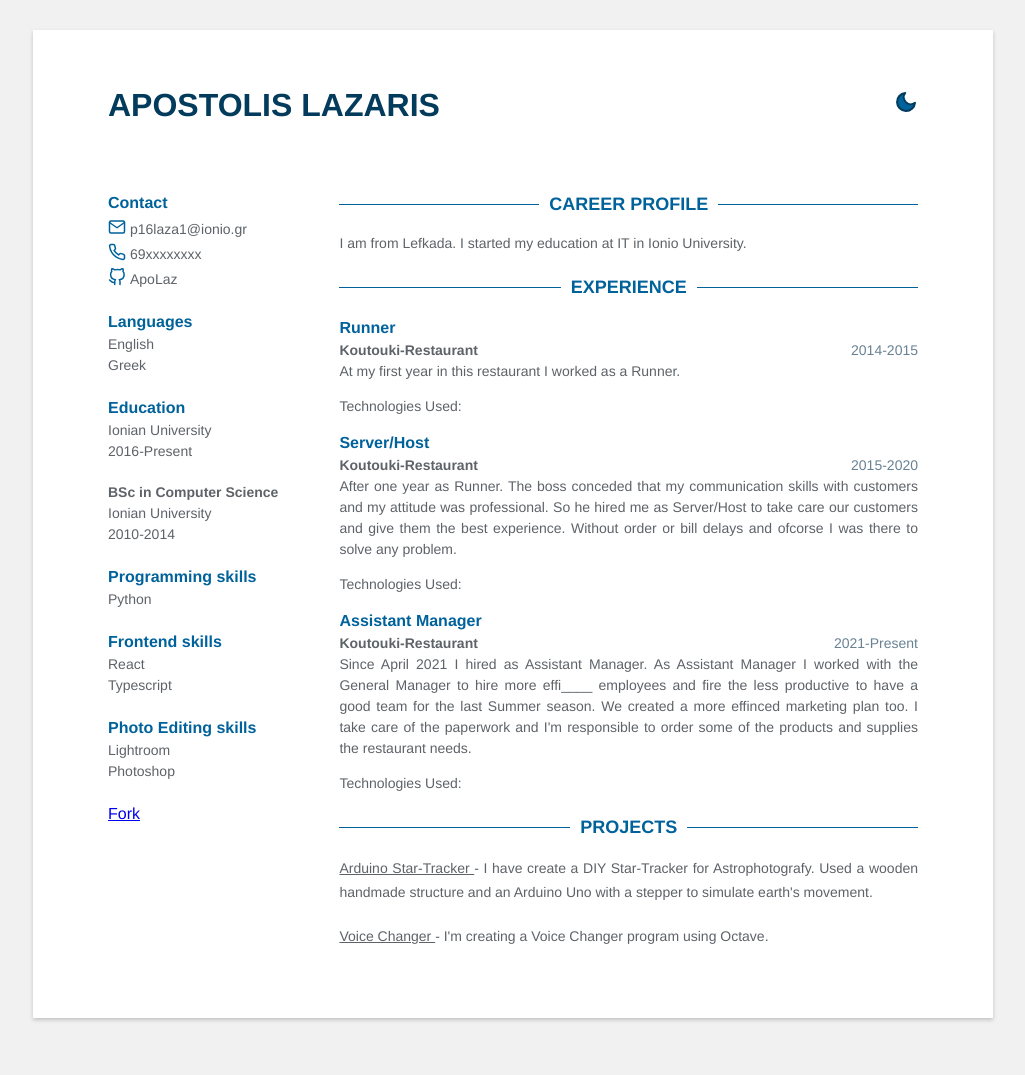
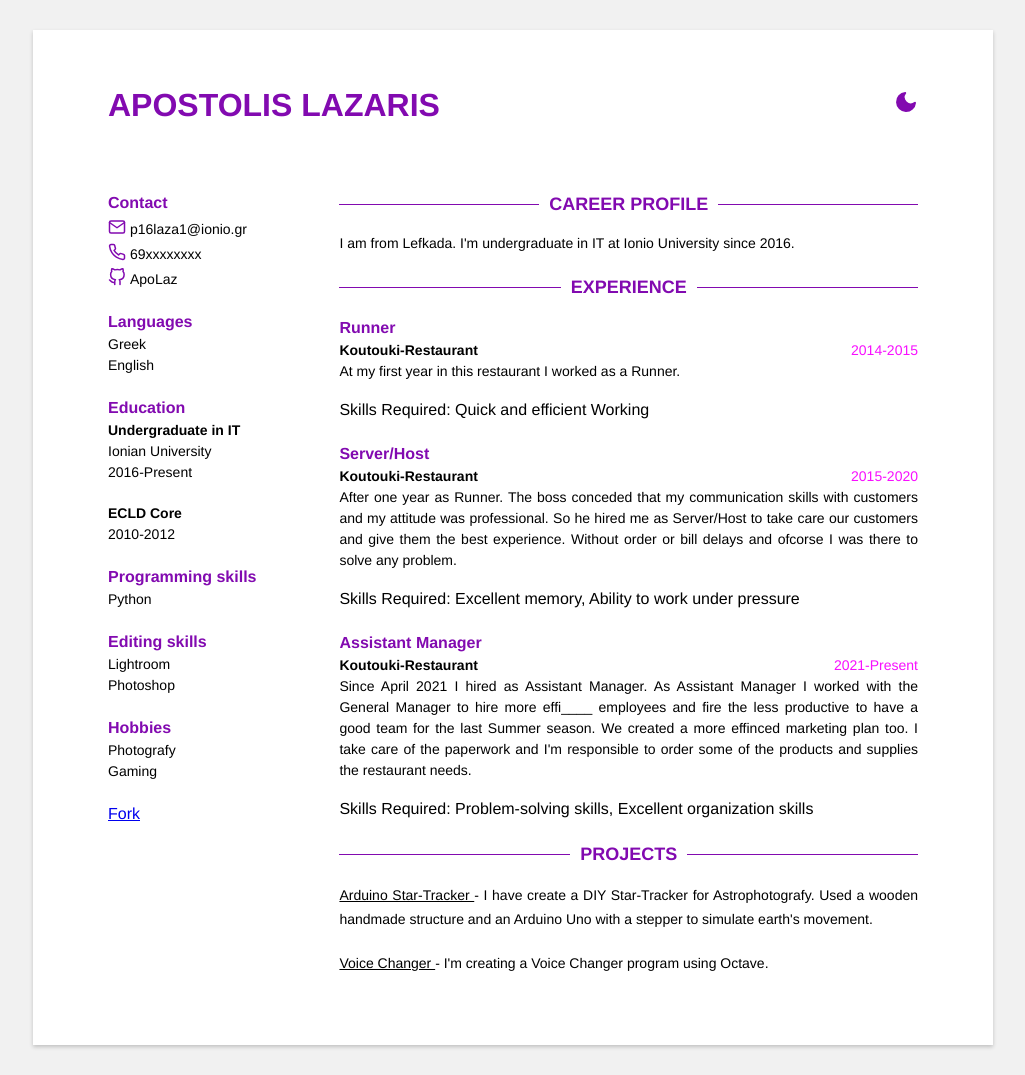
Before and after one commit to ApoLaz/my-cv, a Jekyll site: the page built from index.html, in a window 1280 px wide. Shown: the whole page, without its empty margins (127-1152 px from the left). Built offline with Jekyll 4.4.1, drawn with Linux system fonts in a browser that asks for light colours; before the commit the page ends 1048 px from its top, so only the background shows below that.

Commit message:
cv update

```diff
--- a/_config.yml
+++ b/_config.yml
@@ -2,7 +2,7 @@ title: ApoLaz CV
 description:  A beautiful template for your CV.
 url: https://apolaz.github.io/my-cv/
 baseurl: ''
-theme_skin: blue
+theme_skin: purple
 
 sass:
   sass_dir: _sass
--- a/_data/data.yml
+++ b/_data/data.yml
@@ -12,36 +12,39 @@ contact:
   twitter:
 
 languages:
+  - idiom: Greek
   - idiom: English
-  - idiom: Greek
   - idiom:
 
 education:
-  - Student: Student IT
+  - degree: Undergraduate in IT
     time: 2016-Present
     university: Ionian University
 
-  - degree: BSc in Computer Science
-    time: 2010-2014
-    university: Ionian University
+  - degree: ECLD Core
+    time: 2010-2012
+    university:
 
 skills:
   - category: Programming
     skill:
       - Python
       -
-  - category: Frontend
-    skill:
-      - React
-      - Typescript
-  - category: Photo Editing
+  - category: Editing
     skill:
       - Lightroom
       - Photoshop
 
+hobbies:
+  - category: Hobbies
+    hobby:
+      - Photografy
+      - Gaming
+
+
 # Profile
 profile: |
-  I am from Lefkada. I started my education at IT in Ionio University.
+  I am from Lefkada. I'm undergraduate in IT at Ionio University since 2016.
 
 # Experience
 experience:
--- a/_includes/experience.html
+++ b/_includes/experience.html
@@ -12,7 +12,7 @@
                 <span class="time">{{exp.time}}</span>
             </div>
             <div class="details">{{exp.details}}</div>
-            <p class="technologies">Technologies Used: {{exp.technologies_used}}</p>
+            <p class="skills">Skills Required: {{exp.skills}}</p>
         </div>
 
     {% endfor %}
--- /dev/null
+++ b/_includes/hobbies.html
@@ -0,0 +1,11 @@
+{% assign hobbies = site.data.data.hobbies %}
+{% if hobbies %}
+<section class="hobbies">
+    {% for sks in hobbies %}
+        <div class="title">{{sks.category}} </div>
+        {% for sk in sks.hobby%}
+            <div class="hobby">{{sk}}</div>
+        {% endfor %}
+    {% endfor %}
+</section>
+{% endif %}
--- /dev/null
+++ b/_sass/includes/hobbies.scss
@@ -0,0 +1,10 @@
+.hobbies {
+    margin-bottom: 20px;
+    .title {
+        margin-top: 20px;
+        @include sub-header;
+    }
+    .hobby {
+        @include body-text;
+    }
+}
--- /dev/null
+++ b/_sass/skins/purple.scss
@@ -0,0 +1,18 @@
+:root {
+    --bg-color: #f1f1f1;
+    --bg-color-cv: #ffffff;
+    --fg-color: #820ab0;  //carrer
+    --fg-color-dark: #820ab0; //name
+    --fg-color-body: #000000; //grammata
+    --fg-color-title-sm: #f80fff; //den me ediaferei
+
+}
+
+[data-theme='dark'] {
+    --bg-color: #ffffff;
+    --bg-color-cv: #34065d;
+    --fg-color: #c06df8;
+    --fg-color-dark: #c06df8;
+    --fg-color-body: rgba(255,255,255);
+    --fg-color-title-sm: #f80fff;
+}
--- a/assets/css/main.scss
+++ b/assets/css/main.scss
@@ -13,6 +13,7 @@
 @import "includes/languages";
 @import "includes/education";
 @import "includes/skills";
+@import "includes/hobbies";
 @import "includes/experience";
 @import "includes/publications";
 @import "includes/projects";
--- a/index.html
+++ b/index.html
@@ -9,6 +9,7 @@ layout: default
       {% include languages.html %}
       {% include education.html %}
       {% include skills.html %}
+      {% include hobbies.html %}
       {% include fork.html %}
     </div>
 
```
Also changed, not shown: README.md, 1 other file.
